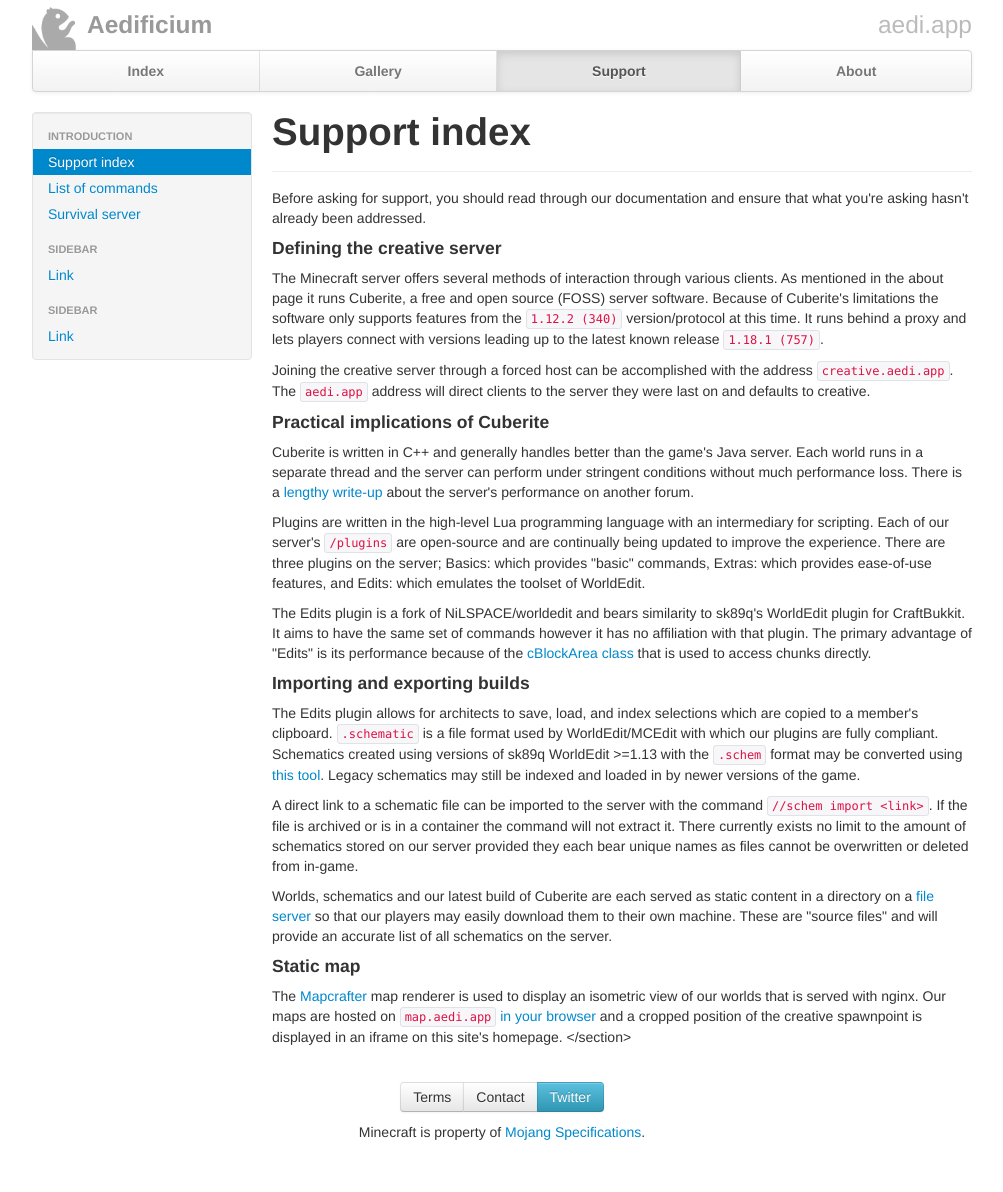
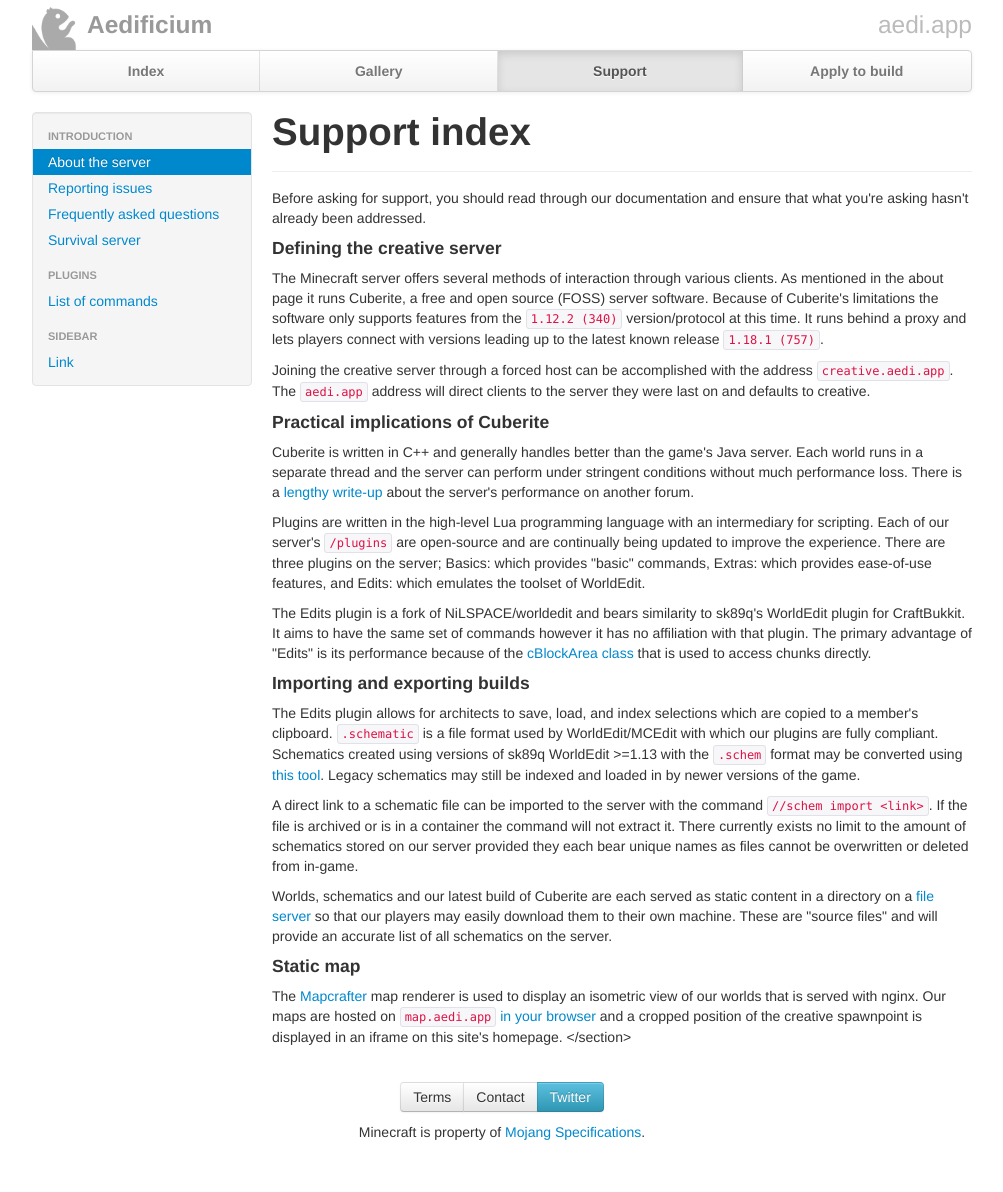
Before and after one commit to aedifi/website, a Jekyll site: the page built from support/index.md, in a window 1280 px wide. Shown: the whole page, without its empty margins (138-1141 px from the left). Built offline with Jekyll 4.4.1, drawn with Linux system fonts in a browser that asks for light colours.

Commit message:
Restructure docs, faq page

```diff
--- a/_includes/navbar.html
+++ b/_includes/navbar.html
@@ -6,7 +6,7 @@
 				<li {% if active[1] == null %}class='active'{% endif %}><a href="/">Index</a></li>
 				<li {% if active[1] == 'gallery' %}class='active'{% endif %}><a href="/gallery">Gallery</a></li>
 				<li {% if active[1] == 'support' %}class='active'{% endif %}><a href="/support">Support</a></li>
-				<li {% if active[1] == 'about' %}class='active'{% endif %}><a href="/about">About</a></li>
+				<li {% if active[1] == 'apply' %}class='active'{% endif %}><a href="/apply">Apply to build</a></li>
 			</ul>
 		</div>
 	</div>
--- a/_includes/sidebar.html
+++ b/_includes/sidebar.html
@@ -2,11 +2,12 @@
 	<ul class="nav nav-list">
 		{% assign active = page.url | downcase | split: '/' %}
 		<li class="nav-header">Introduction</li>
-		<li {% if active[2] == null %}class='active'{% endif %}><a href="/support">Support index</a></li>
+		<li {% if active[2] == null %}class='active'{% endif %}><a href="/about">About the server</a></li>
+		<li {% if active[2] == 'faq' %}class='active'{% endif %}><a href="/support/issues">Reporting issues</a></li>
+		<li {% if active[2] == 'faq' %}class='active'{% endif %}><a href="/support/faq">Frequently asked questions</a></li>
+		<li {% if active[2] == 'survival' %}class='active'{% endif %}><a href="/support/survival">Survival server</a></li>
+		<li class="nav-header">Plugins</li>
 		<li {% if active[2] == 'commands' %}class='active'{% endif %}><a href="/support/commands">List of commands</a></li>
-		<li {% if active[2] == 'survival' %}class='active'{% endif %}><a href="/support/survival">Survival server</a></li>
-		<li class="nav-header">Sidebar</li>
-		<li><a href="#">Link</a></li>
 		<li class="nav-header">Sidebar</li>
 		<li><a href="#">Link</a></li>
 	</ul>
```
Also changed, not shown: redirect/about.md (added, +5 -0 lines), support/about.md (renamed from about.md, +13 -13 lines), support/faq.md (added, +19 -0 lines).
